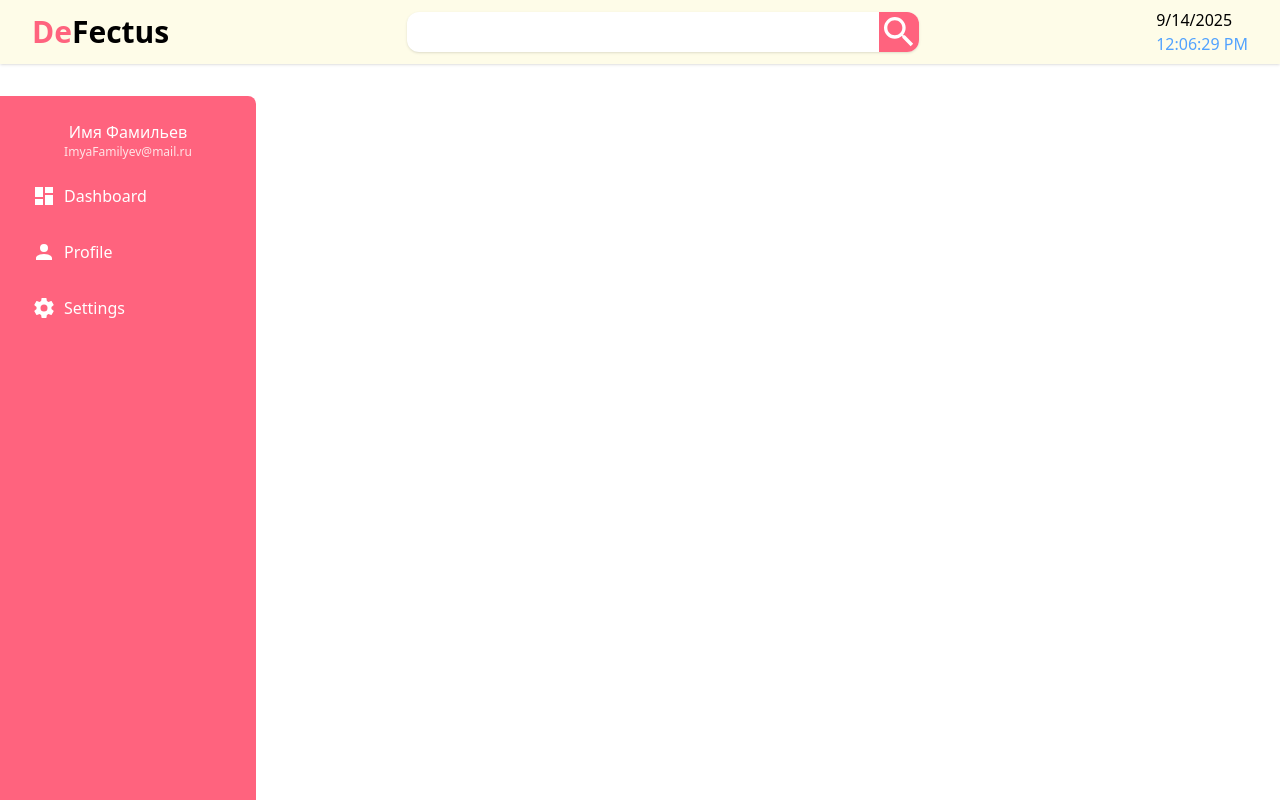
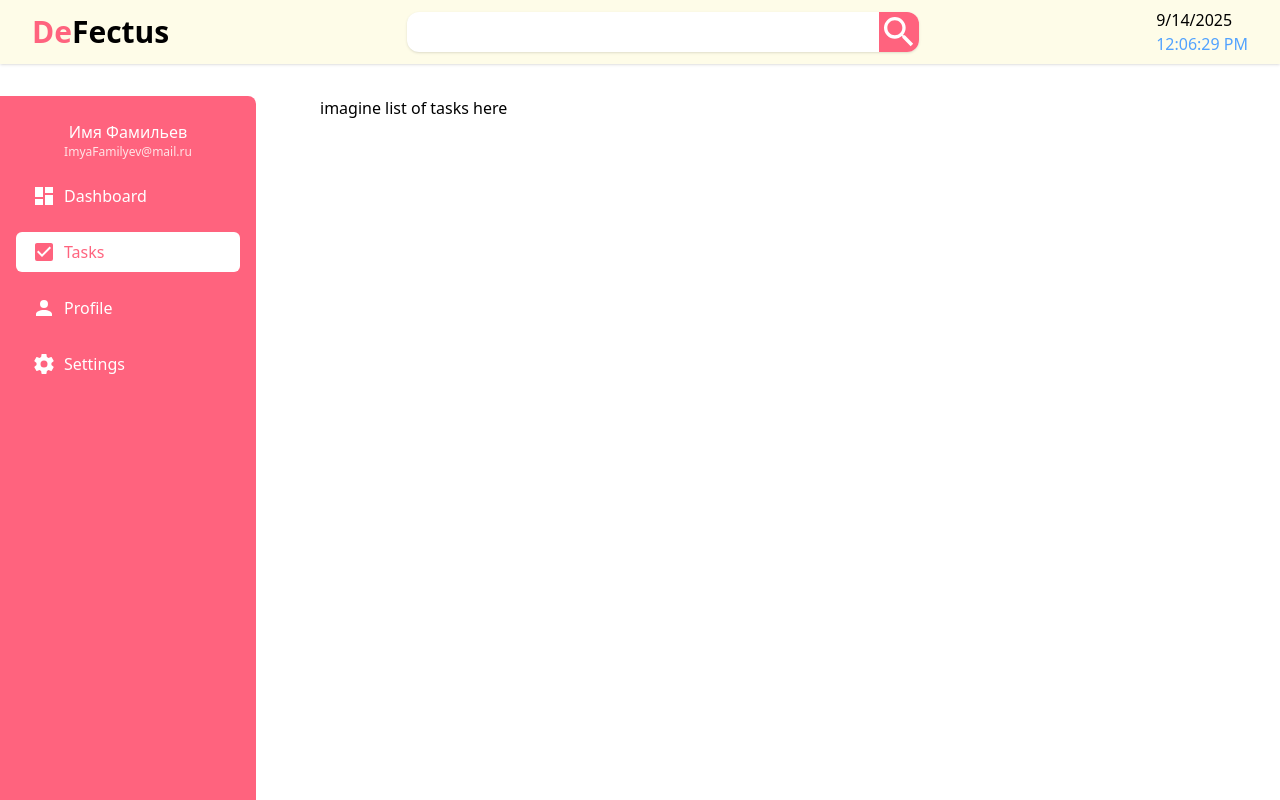
Before and after one commit to otiosumax/pnbf1, a Vue app in the folder frontend/: page /tasks in a window 1280 px wide. Built offline with nearby package versions, Linux system fonts and the light colour scheme; the HTML template or start-up script is replaced by a standard one.

Commit message:
добавлен рут с задачами

```diff
--- a/frontend/src/components/Sidebar.vue
+++ b/frontend/src/components/Sidebar.vue
@@ -15,6 +15,10 @@ import Icon from "./Icon.vue";
             <Icon name="mdiViewDashboard" />
         </SidebarItem>
 
+        <SidebarItem to="/tasks" title="Tasks">
+            <Icon name="mdiCheckboxMarked" />
+        </SidebarItem>
+
         <SidebarItem to="/profile" title="Profile">
             <Icon name="mdiAccount" />
         </SidebarItem>
--- a/frontend/src/main.ts
+++ b/frontend/src/main.ts
@@ -3,6 +3,7 @@ import { createApp } from 'vue'
 import { createRouter, createWebHistory } from 'vue-router'
 import App from './App.vue'
 import Dashboard from './pages/Dashboard.vue'
+import Tasks from './pages/Tasks.vue'
 import Profile from './pages/Profile.vue'
 import Settings from './pages/Settings.vue'
 
@@ -10,6 +11,7 @@ const router = createRouter({
   history: createWebHistory(),
   routes: [
     { path: '/', component: Dashboard },
+    { path: '/tasks', component: Tasks},
     { path: '/profile', component: Profile },
     { path: '/settings', component: Settings },
   ],
--- /dev/null
+++ b/frontend/src/pages/Tasks.vue
@@ -0,0 +1,3 @@
+<template>
+    imagine list of tasks here
+</template>
```
